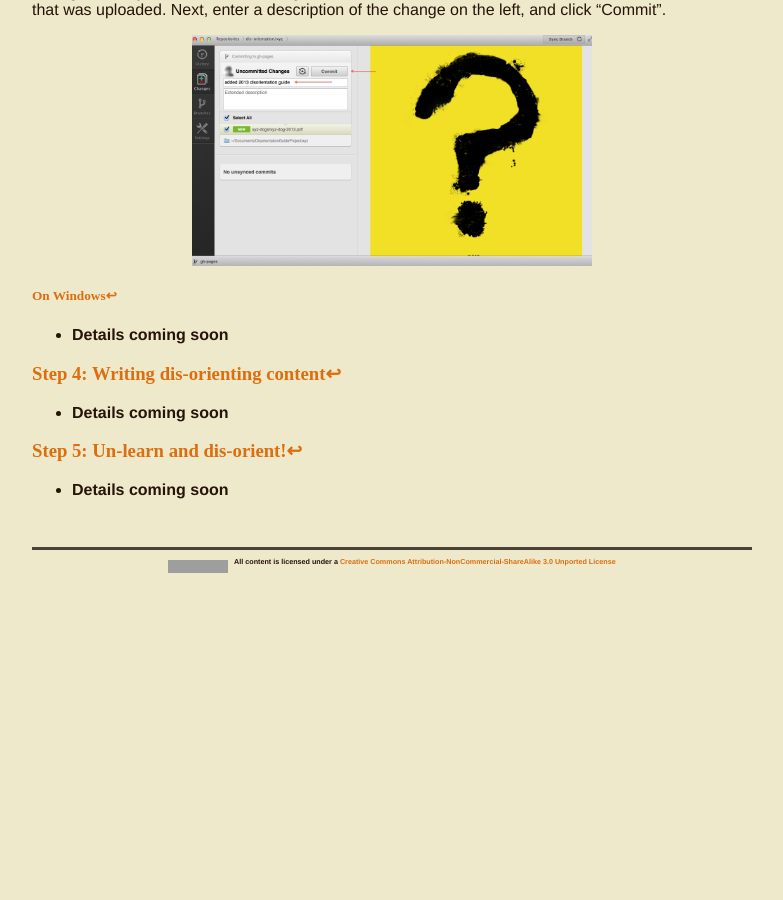
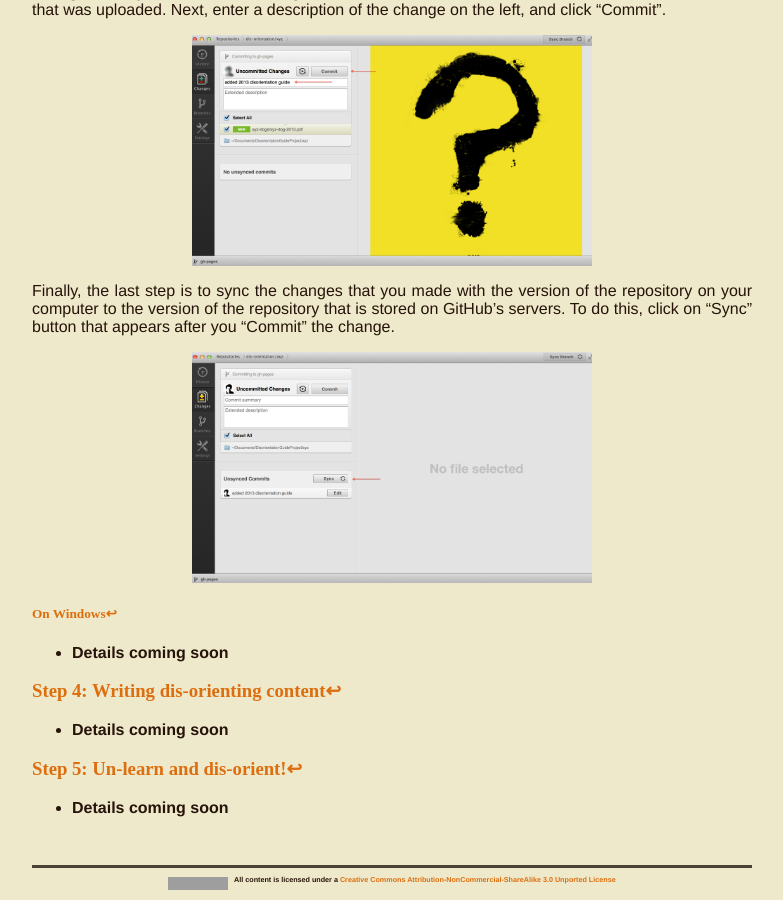
Before and after one commit to dis-orientation/dis-orientation.github.io, a Jekyll site: the page built from involved.md, in a window 1280 px wide and 900 px high, scrolled down 6502 px. Shown: the whole window, without its empty margins (248-1031 px from the left). Built offline with Jekyll 4.4.1, drawn with Linux system fonts in a browser that asks for light colours; Markdown is read by kramdown in place of the engine named in the settings; before the commit the page ends 7085 px from its top, so only the background shows below that; grey boxes are pictures that could not be loaded.

Commit message:
sync change

```diff
--- a/involved.md
+++ b/involved.md
@@ -137,6 +137,10 @@ Before this change will take effect online, however, you have to do things. Firs
 
 <img alt="git-mac-commit" width="400" src="/images/git-mac-commit.png" style="display:block; margin:0 auto;" />
 
+Finally, the last step is to sync the changes that you made with the version of the repository on your computer to the version of the repository that is stored on GitHub's servers. To do this, click on "Sync" button that appears after you "Commit" the change.
+
+<img alt="git-mac-sync" width="400" src="/images/git-mac-sync.png" style="display:block; margin:0 auto;" />
+
 ##### <a id="windows">On Windows</a><a href="#toc">↩</a>
 
 - **Details coming soon**
```
Also changed, not shown: images/git-mac-sync.png (added).
